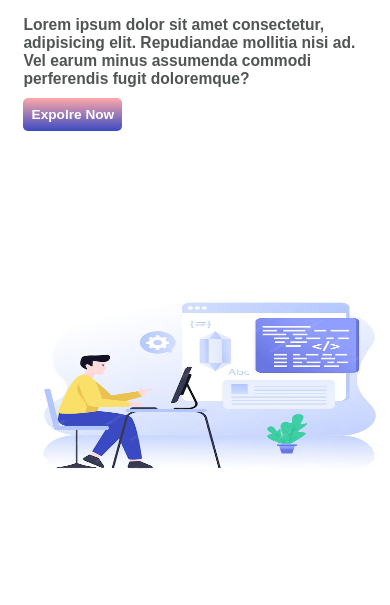
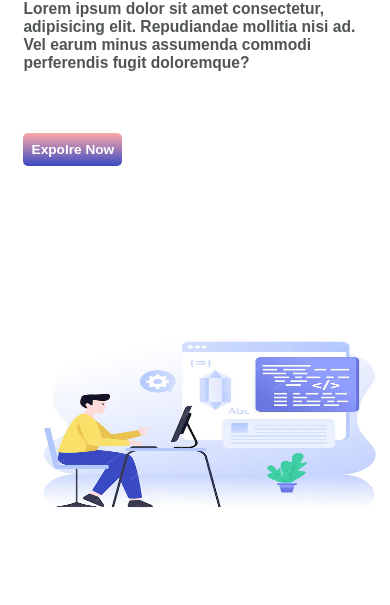
Before and after one commit to ahme1kash/Responsive-Website-Sherians, a plain HTML site: page index.html in a window 390 px wide. Shown: the part 239-844 px from the top of the page. Drawn offline with nearby package versions, Linux system fonts and the light colour scheme.

Commit message:
Responsive Landing page

```diff
--- a/style.css
+++ b/style.css
@@ -182,7 +182,7 @@ body {
         border: 2px;
         border-radius: 5px;
         font-weight: 750;
-        margin-top: 2vw;
+        margin-top: 15vw;
     }
 
     .content {
@@ -216,12 +216,12 @@ body {
     .left p {
         font-size: 4vw;
         width: 100%;
-        margin-top: 5vw;
+        margin-top: 1vw;
         margin-bottom: 0.5vw;
     }
 
     .right img {
-        margin-top: 6vw;
+        margin-top: 16vw;
         height: 45vw;
         width: 90vw;
         margin-bottom: 2vw;
```
